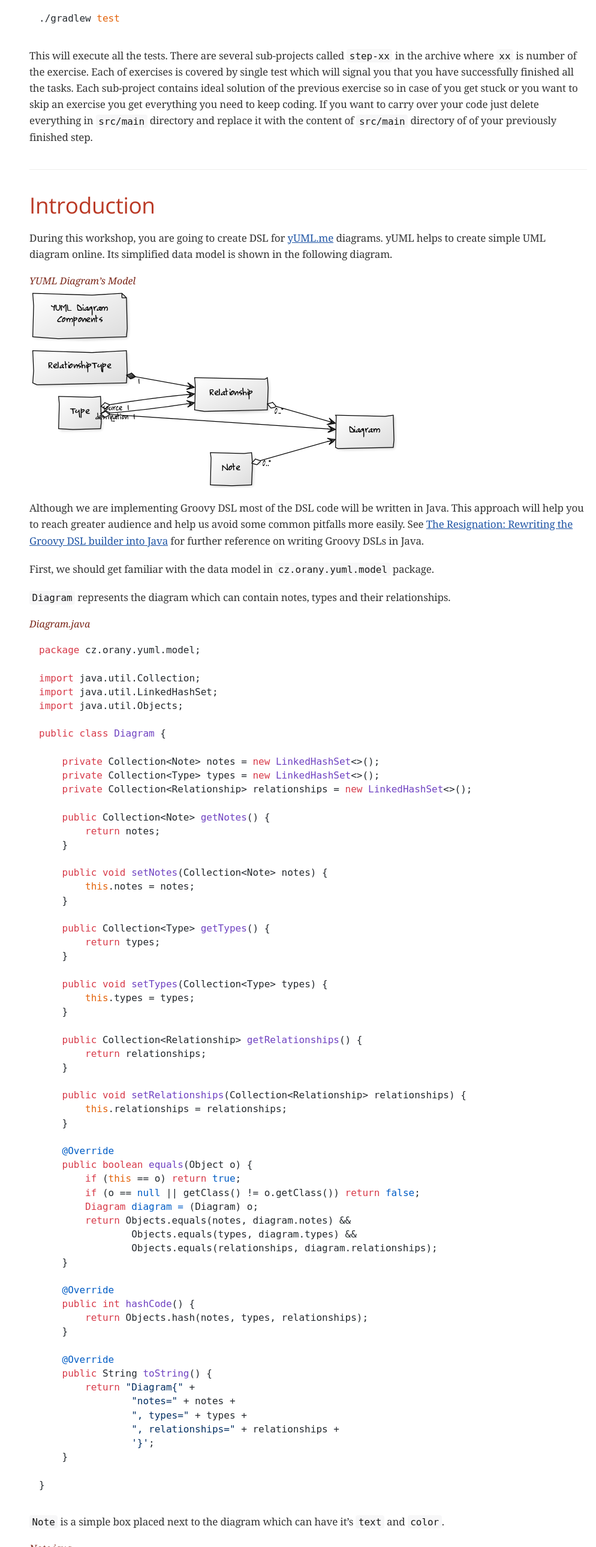
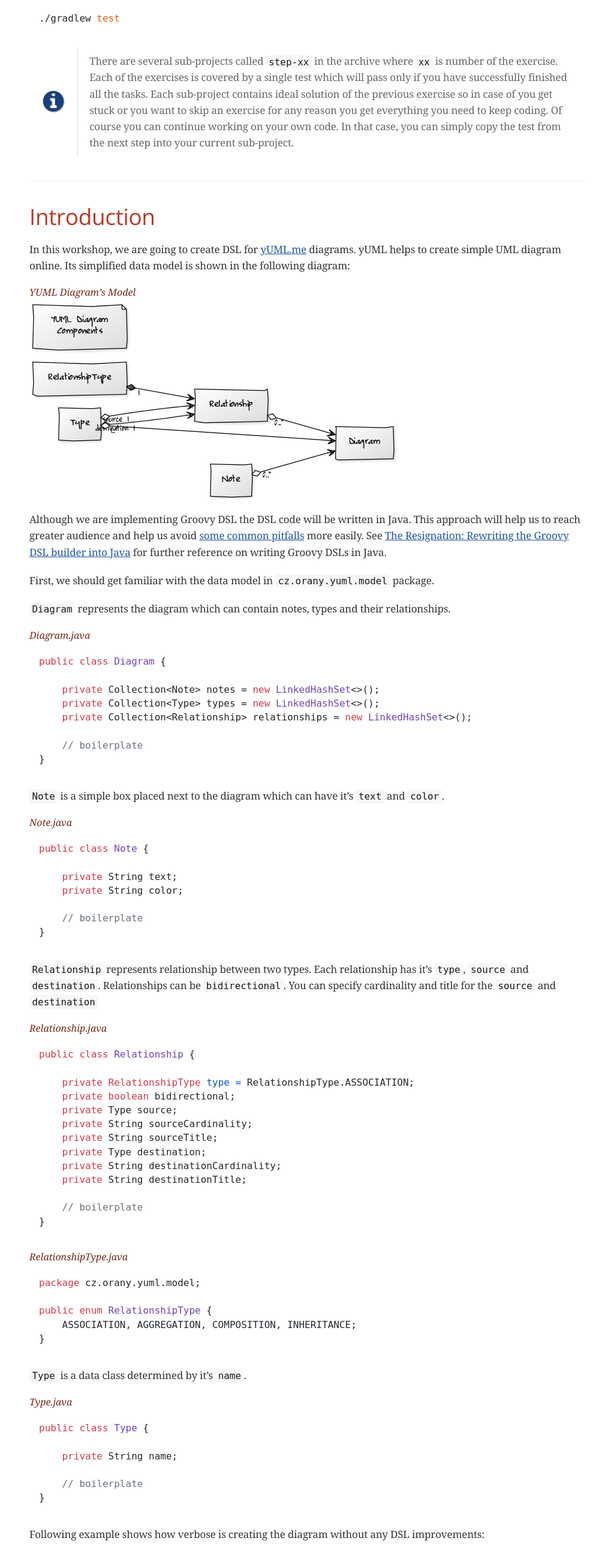
Before and after one commit to musketyr/groovy-dsl-workshop, a plain HTML site: page index.html in a window 1280 px wide. Shown: the part 1785-4364 px from the top of the page at 60% size, without its empty margins (286-1280 px from the left). Drawn offline with nearby package versions, Linux system fonts and the light colour scheme; a web font is replaced by a local one.

```diff
--- a/index.html
+++ b/index.html
@@ -579,12 +579,22 @@ Gradle and Groovy integration even in the free Community version. Import the pro
 <pre class="highlightjs highlight"><code>./gradlew test</code></pre>
 </div>
 </div>
-<div class="paragraph">
-<p>This will execute all the tests. There are several sub-projects called <code>step-xx</code> in the archive where <code>xx</code> is number
-of the exercise. Each of exercises is covered by single test which will signal you that you have successfully finished
+<div class="admonitionblock note">
+<table>
+<tr>
+<td class="icon">
+<i class="fa icon-note" title="Note"></i>
+</td>
+<td class="content">
+There are several sub-projects called <code>step-xx</code> in the archive where <code>xx</code> is number
+of the exercise. Each of the exercises is covered by a single test which will pass only if you have successfully finished
 all the tasks. Each sub-project contains ideal solution of the previous exercise so in case of you get stuck or
-you want to skip an exercise you get everything you need to keep coding. If you want to carry over your code
-just delete everything in <code>src/main</code> directory and replace it with the content of <code>src/main</code> directory of of your previously finished step.</p>
+you want to skip an exercise for any reason you get everything you need to keep coding.
+Of course you can continue working on your own code. In that case, you can simply copy the test from the next step into
+your current sub-project.
+</td>
+</tr>
+</table>
 </div>
 </div>
 </div>
@@ -593,17 +603,17 @@ just delete everything in <code>src/main</code> directory and replace it with th
 <h2 id="_introduction">Introduction</h2>
 <div class="sectionbody">
 <div class="paragraph">
-<p>During this workshop, you are going to create DSL for <a href="https://yuml.me/">yUML.me</a> diagrams.
-yUML helps to create simple UML diagram online. Its simplified data model is shown in the following diagram.</p>
+<p>In this workshop, we are going to create DSL for <a href="https://yuml.me/">yUML.me</a> diagrams.
+yUML helps to create simple UML diagram online. Its simplified data model is shown in the following diagram:</p>
 </div>
 <div class="paragraph">
 <div class="title">YUML Diagram&#8217;s Model</div>
 <p><span class="image"><img src="images/yuml-diagram.png" alt="yUML Diagram&#8217;s Model"></span></p>
 </div>
 <div class="paragraph">
-<p>Although we are implementing Groovy DSL most of the DSL code will be written in Java. This approach will help you
-to reach greater audience and help us avoid some common pitfalls more easily. See <a href="https://medium.com/p/99bd118538b4">The Resignation: Rewriting the Groovy DSL builder into Java</a>
-for further reference on writing Groovy DSLs in Java.</p>
+<p>Although we are implementing Groovy DSL the DSL code will be written in Java. This approach will help us
+to reach greater audience and help us avoid <a href="https://medium.com/p/83ced4b8f2b">some common pitfalls</a> more easily.
+See <a href="https://medium.com/p/99bd118538b4">The Resignation: Rewriting the Groovy DSL builder into Java</a> for further reference on writing Groovy DSLs in Java.</p>
 </div>
 <div class="paragraph">
 <p>First, we should get familiar with the data model in <code>cz.orany.yuml.model</code> package.</p>
@@ -614,66 +624,13 @@ for further reference on writing Groovy DSLs in Java.</p>
 <div class="listingblock">
 <div class="title">Diagram.java</div>
 <div class="content">
-<pre class="highlightjs highlight nowrap"><code class="language-java" data-lang="java">package cz.orany.yuml.model;
-
-import java.util.Collection;
-import java.util.LinkedHashSet;
-import java.util.Objects;
-
-public class Diagram {
+<pre class="highlightjs highlight nowrap"><code class="language-java" data-lang="java">public class Diagram {
 
     private Collection&lt;Note&gt; notes = new LinkedHashSet&lt;&gt;();
     private Collection&lt;Type&gt; types = new LinkedHashSet&lt;&gt;();
     private Collection&lt;Relationship&gt; relationships = new LinkedHashSet&lt;&gt;();
 
-    public Collection&lt;Note&gt; getNotes() {
-        return notes;
-    }
-
-    public void setNotes(Collection&lt;Note&gt; notes) {
-        this.notes = notes;
-    }
-
-    public Collection&lt;Type&gt; getTypes() {
-        return types;
-    }
-
-    public void setTypes(Collection&lt;Type&gt; types) {
-        this.types = types;
-    }
-
-    public Collection&lt;Relationship&gt; getRelationships() {
-        return relationships;
-    }
-
-    public void setRelationships(Collection&lt;Relationship&gt; relationships) {
-        this.relationships = relationships;
-    }
-
-    @Override
-    public boolean equals(Object o) {
-        if (this == o) return true;
-        if (o == null || getClass() != o.getClass()) return false;
-        Diagram diagram = (Diagram) o;
-        return Objects.equals(notes, diagram.notes) &amp;&amp;
-                Objects.equals(types, diagram.types) &amp;&amp;
-                Objects.equals(relationships, diagram.relationships);
-    }
-
-    @Override
-    public int hashCode() {
-        return Objects.hash(notes, types, relationships);
-    }
-
-    @Override
-    public String toString() {
-        return "Diagram{" +
-                "notes=" + notes +
-                ", types=" + types +
-                ", relationships=" + relationships +
-                '}';
-    }
-
+    // boilerplate
 }</code></pre>
 </div>
 </div>
@@ -683,50 +640,12 @@ public class Diagram {
 <div class="listingblock">
 <div class="title">Note.java</div>
 <div class="content">
-<pre class="highlightjs highlight nowrap"><code class="language-java" data-lang="java">package cz.orany.yuml.model;
-
-import java.util.Objects;
-
-public class Note {
-
-    private final String text;
-    private final String color;
-
-    public Note(String text, String color) {
-        this.text = text;
-        this.color = color;
-    }
-
-    public String getText() {
-        return text;
-    }
-
-    public String getColor() {
-        return color;
-    }
-
-    @Override
-    public boolean equals(Object o) {
-        if (this == o) return true;
-        if (o == null || getClass() != o.getClass()) return false;
-        Note note = (Note) o;
-        return Objects.equals(text, note.text) &amp;&amp;
-                Objects.equals(color, note.color);
-    }
-
-    @Override
-    public int hashCode() {
-        return Objects.hash(text, color);
-    }
-
-    @Override
-    public String toString() {
-        return "Note{" +
-                "text='" + text + '\'' +
-                ", color='" + color + '\'' +
-                '}';
-    }
-
+<pre class="highlightjs highlight nowrap"><code class="language-java" data-lang="java">public class Note {
+
+    private String text;
+    private String color;
+
+    // boilerplate
 }</code></pre>
 </div>
 </div>
@@ -738,110 +657,18 @@ cardinality and title for the <code>source</code> and <code>destination</code></
 <div class="listingblock">
 <div class="title">Relationship.java</div>
 <div class="content">
-<pre class="highlightjs highlight nowrap"><code class="language-java" data-lang="java">package cz.orany.yuml.model;
-
-import java.util.Objects;
-
-public class Relationship {
-
-    private final RelationshipType type;
+<pre class="highlightjs highlight nowrap"><code class="language-java" data-lang="java">public class Relationship {
+
+    private RelationshipType type = RelationshipType.ASSOCIATION;
     private boolean bidirectional;
-    private final Type source;
+    private Type source;
     private String sourceCardinality;
     private String sourceTitle;
-    private final Type destination;
+    private Type destination;
     private String destinationCardinality;
-    private String destinationTitle;public RelationshipType getType() {
-        return type;
-    }
-
-    public Relationship(Type source, RelationshipType type, Type destination) {
-        this.type = type;
-        this.source = source;
-        this.destination = destination;
-    }
-
-    public boolean isBidirectional() {
-        return bidirectional;
-    }
-
-    public void setBidirectional(boolean bidirectional) {
-        this.bidirectional = bidirectional;
-    }
-
-    public Type getSource() {
-        return source;
-    }
-
-    public String getSourceCardinality() {
-        return sourceCardinality;
-    }
-
-    public void setSourceCardinality(String sourceCardinality) {
-        this.sourceCardinality = sourceCardinality;
-    }
-
-    public String getSourceTitle() {
-        return sourceTitle;
-    }
-
-    public void setSourceTitle(String sourceTitle) {
-        this.sourceTitle = sourceTitle;
-    }
-
-    public Type getDestination() {
-        return destination;
-    }
-
-    public String getDestinationCardinality() {
-        return destinationCardinality;
-    }
-
-    public void setDestinationCardinality(String destinationCardinality) {
-        this.destinationCardinality = destinationCardinality;
-    }
-
-    public String getDestinationTitle() {
-        return destinationTitle;
-    }
-
-    public void setDestinationTitle(String destinationTitle) {
-        this.destinationTitle = destinationTitle;
-    }
-
-    @Override
-    public boolean equals(Object o) {
-        if (this == o) return true;
-        if (o == null || getClass() != o.getClass()) return false;
-        Relationship that = (Relationship) o;
-        return bidirectional == that.bidirectional &amp;&amp;
-                type == that.type &amp;&amp;
-                Objects.equals(source, that.source) &amp;&amp;
-                Objects.equals(sourceCardinality, that.sourceCardinality) &amp;&amp;
-                Objects.equals(sourceTitle, that.sourceTitle) &amp;&amp;
-                Objects.equals(destination, that.destination) &amp;&amp;
-                Objects.equals(destinationCardinality, that.destinationCardinality) &amp;&amp;
-                Objects.equals(destinationTitle, that.destinationTitle);
-    }
-
-    @Override
-    public int hashCode() {
-        return Objects.hash(type, bidirectional, source, sourceCardinality, sourceTitle, destination, destinationCardinality, destinationTitle);
-    }
-
-    @Override
-    public String toString() {
-        return "Relationship{" +
-                "type=" + type +
-                ", bidirectional=" + bidirectional +
-                ", source=" + source +
-                ", sourceCardinality='" + sourceCardinality + '\'' +
-                ", sourceTitle='" + sourceTitle + '\'' +
-                ", destination=" + destination +
-                ", destinationCardinality='" + destinationCardinality + '\'' +
-                ", destinationTitle='" + destinationTitle + '\'' +
-                '}';
-    }
+    private String destinationTitle;
+
+    // boilerplate
 }</code></pre>
 </div>
 </div>
@@ -861,52 +688,92 @@ public enum RelationshipType {
 <div class="listingblock">
 <div class="title">Type.java</div>
 <div class="content">
-<pre class="highlightjs highlight nowrap"><code class="language-java" data-lang="java">package cz.orany.yuml.model;
-
-import java.util.Objects;
-
-public class Type {
-
-    private final String name;
-
-    public Type(String name) {
-        this.name = name;
-    }
-
-    public String getName() {
-        return name;
-    }
-
-    @Override
-    public boolean equals(Object o) {
-        if (this == o) return true;
-        if (o == null || getClass() != o.getClass()) return false;
-        Type type = (Type) o;
-        return Objects.equals(name, type.name);
-    }
-
-    @Override
-    public int hashCode() {
-        return Objects.hash(name);
-    }
-
-    @Override
-    public String toString() {
-        return "Type{" +
-                "name='" + name + '\'' +
-                '}';
-    }
-
-}</code></pre>
-</div>
-</div>
-<div class="paragraph">
-<p>The very first iteration uses just map constructors to create the model. This state represents what you get for free in Groovy:</p>
+<pre class="highlightjs highlight nowrap"><code class="language-java" data-lang="java">public class Type {
+
+    private String name;
+
+    // boilerplate
+}</code></pre>
+</div>
+</div>
+<div class="paragraph">
+<p>Following example shows how verbose is creating the diagram without any DSL improvements:</p>
 </div>
 <div class="listingblock">
 <div class="title">Creating Diagram using Constructors</div>
 <div class="content">
-<pre class="highlightjs highlight nowrap"><code class="language-groovy" data-lang="groovy">Unresolved directive in index.adoc - include::../step-01/src/test/groovy/cz/orany/yuml/model/Diagram00Spec.groovy[tag=constructors]</code></pre>
+<pre class="highlightjs highlight nowrap"><code class="language-groovy" data-lang="groovy">Diagram diagram =  new Diagram()
+
+diagram.notes.add(new Note(
+    text: 'You can stick notes on diagrams too!',
+    color: 'skyblue'
+))
+
+Type customer = new Type(name: 'Customer')
+Type order = new Type(name: 'Order')
+Type lineItem = new Type(name: 'LineItem')
+Type deliveryMethod = new Type(name: 'DeliveryMethod')
+Type product = new Type(name: 'Product')
+Type category = new Type(name: 'Category')
+Type nationalDeliveryMethod = new Type(name: 'National')
+Type internationalDeliveryMethod = new Type(name: 'International')
+
+diagram.types.add(customer)
+diagram.types.add(order)
+diagram.types.add(lineItem)
+diagram.types.add(deliveryMethod)
+diagram.types.add(product)
+diagram.types.add(category)
+diagram.types.add(nationalDeliveryMethod)
+diagram.types.add(internationalDeliveryMethod)
+
+diagram.relationships.add(new Relationship(
+    source: customer,
+    sourceCardinality: '1',
+    destinationTitle: 'orders',
+    destination: order,
+    destinationCardinality: '0..*',
+    type: RelationshipType.AGGREGATION
+))
+
+diagram.relationships.add(new Relationship(
+    source: order,
+    sourceCardinality: '*',
+    destination: lineItem,
+    destinationCardinality: '*',
+    type: RelationshipType.COMPOSITION
+))
+
+diagram.relationships.add(new Relationship(
+    source: order,
+    destination: deliveryMethod,
+    destinationCardinality: '1'
+))
+
+diagram.relationships.add(new Relationship(
+    source: order,
+    sourceCardinality: '*',
+    destination: product,
+    destinationCardinality: '*'
+))
+
+diagram.relationships.add(new Relationship(
+    source: category,
+    destination: product,
+    bidirectional: true
+))
+
+diagram.relationships.add(new Relationship(
+    source: nationalDeliveryMethod,
+    destination: deliveryMethod,
+    type: RelationshipType.INHERITANCE
+))
+
+diagram.relationships.add(new Relationship(
+    source: internationalDeliveryMethod,
+    destination: deliveryMethod,
+    type: RelationshipType.INHERITANCE
+))</code></pre>
 </div>
 </div>
 <div class="paragraph">
@@ -1717,7 +1584,7 @@ helper wrappers for closures and popular <code>java.util.function.</code> types.
 </div>
 <div id="footer">
 <div id="footer-text">
-Last updated 2019-03-13 14:10:51 +00:00
+Last updated 2019-03-13 14:47:45 +00:00
 </div>
 </div>
 </body>
```
Also changed, not shown: 1 other file.
